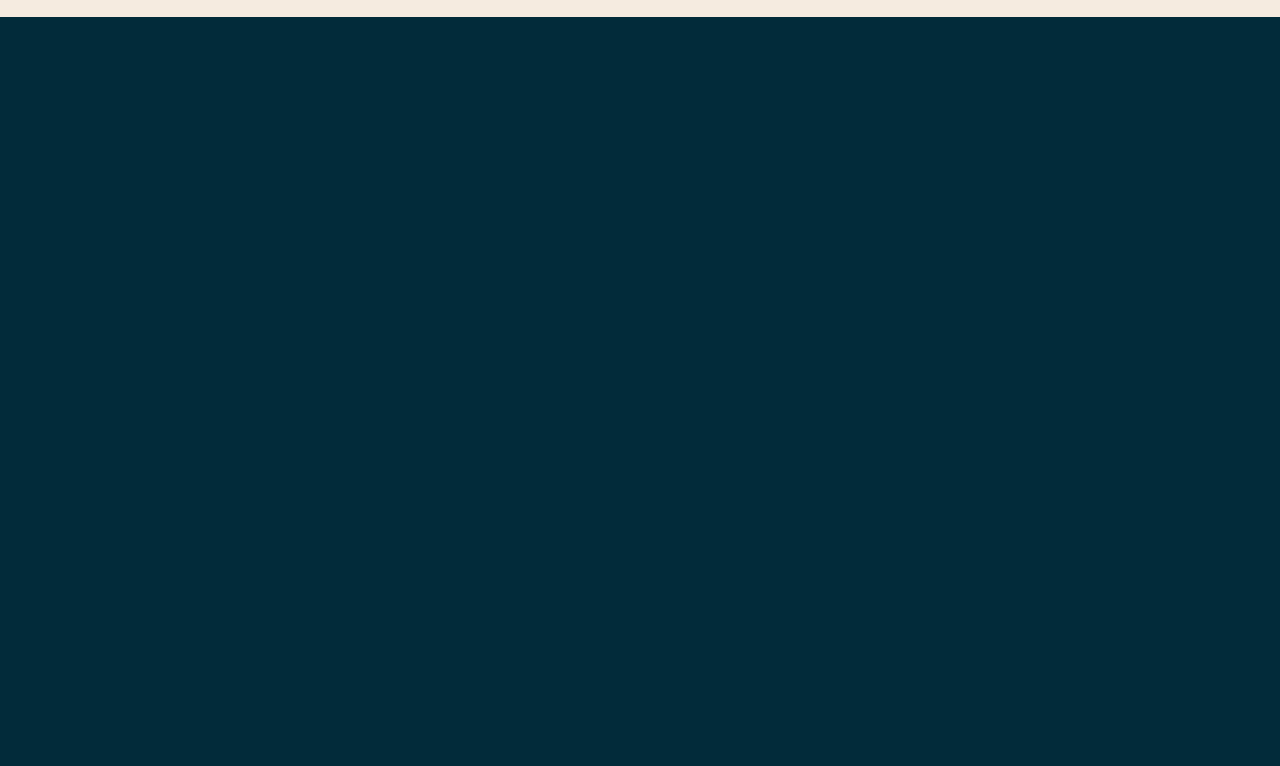
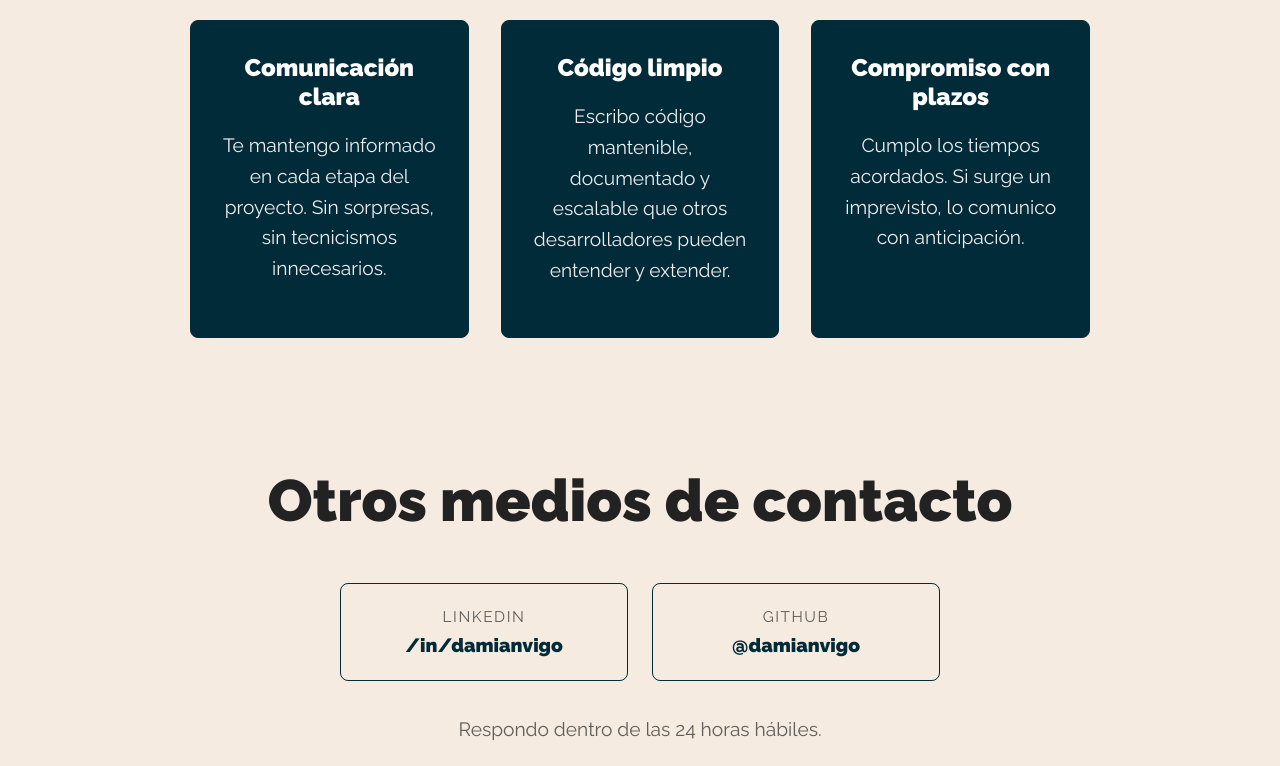
Before and after one commit to damianvigo/damianvigo-website-next, a Next.js app: page /contacto in a window 1280 px wide. Shown: the part 1034-1800 px from the top of the page. Before the commit the page ends 1051 px from the top, so only its background shows below. Built offline with nearby package versions, Linux system fonts and the light colour scheme.

Commit message:
fix: form submit on first click and update LinkedIn URL

```diff
--- a/components/Form.jsx
+++ b/components/Form.jsx
@@ -31,6 +31,7 @@ const Form = () => {
       transition={{ duration: 0.8 }}
     >
       <form onSubmit={handleSubmit} className={formStyledModule.contactForm}>
+        <input type="hidden" name="_subject" value="Nuevo mensaje desde tu portfolio" />
         <input
           type="text"
           name="name"
@@ -57,18 +58,6 @@ const Form = () => {
           autoComplete="off"
         />
         {errors.email && <MessageErrorForm errorEmail={errors.email} />}
-        <input
-          type="text"
-          name="subject"
-          title="El Asunto es requerido"
-          placeholder="Asunto"
-          required
-          onChange={handleChange}
-          onBlur={handleBlur}
-          value={form.subject}
-          autoComplete="off"
-        />
-        {errors.subject && <MessageErrorForm errorSubject={errors.subject} />}
         <textarea
           name="comments"
           cols="50"
@@ -83,7 +72,7 @@ const Form = () => {
           autoComplete="off"
         ></textarea>
         {errors.comments && <MessageErrorForm errorComment={errors.comments} />}
-        <input type="submit" value="Envíar" />
+        <input type="submit" value="Enviar mensaje" />
         {loading && <SvgLoader contact />}
         {response && (
           <div className={formStyledModule.contactFormError}>
--- a/components/HeroImage.jsx
+++ b/components/HeroImage.jsx
@@ -75,8 +75,9 @@ const HeroImage = ({ contactTitle }) => {
                 transition={{ duration: 0.8 }}
               >
                 <HeroImageTitle $contact="contact">
-                  {contactTitle}
+                  ¿Tenés algo en mente?
                 </HeroImageTitle>
+                <HeroImageSubtitle>Trabajemos juntos</HeroImageSubtitle>
               </motion.div>
               <Form />
             </HeroImageBox>
@@ -137,5 +138,5 @@ const HeroImageSubtitle = styled.h2`
   font-family: var(--fontSans);
   color: var(--white-color);
   font-weight: var(--fontWeightSans-400);
-  font-size: var(--step-2)
+  font-size: var(--step-2);
 `;
--- a/helpers/helpHttp.js
+++ b/helpers/helpHttp.js
@@ -11,9 +11,12 @@ export const helpHttp = () => {
       accept: 'application/json',
     };
 
-    const apiKey = getApiKey();
-    if (apiKey) {
-      defaultHeader['x-api-key'] = apiKey;
+    const isExternal = !endpoint.startsWith('/api/');
+    if (!isExternal) {
+      const apiKey = getApiKey();
+      if (apiKey) {
+        defaultHeader['x-api-key'] = apiKey;
+      }
     }
 
     const controller = new AbortController();
--- a/helpers/initialForm.js
+++ b/helpers/initialForm.js
@@ -1,6 +1,5 @@
 export default {
   name: '',
   email: '',
-  subject: '',
   comments: '',
 };
--- a/helpers/validationsForm.js
+++ b/helpers/validationsForm.js
@@ -16,10 +16,6 @@ export const validationsForm = (form) => {
     errors.email = 'El email es incorrecto';
   }
 
-  if (!form.subject.trim()) {
-    errors.subject = 'El asunto a tratar es requerido';
-  }
-
   if (!form.comments.trim()) {
     errors.comments = 'El comentario es requerido';
   } else if (!regexComments.test(form.comments.trim())) {
--- a/hooks/useForm.js
+++ b/hooks/useForm.js
@@ -29,9 +29,10 @@ export const useForm = (initialForm, validateForm) => {
 
   const handleSubmit = (e) => {
     e.preventDefault();
-    setErrors(validateForm(form));
+    const validationErrors = validateForm(form);
+    setErrors(validationErrors);
 
-    if (Object.keys(errors).length === 0) {
+    if (Object.keys(validationErrors).length === 0) {
       setLoading(true);
       helpHttp()
         .post('https://formsubmit.co/ajax/damiandanielvigo@gmail.com', {
@@ -44,10 +45,11 @@ export const useForm = (initialForm, validateForm) => {
           setLoading(false);
           setResponse(true);
           setForm(initialForm);
-          setTimeout(() => setResponse(false), 3000);
+          setTimeout(() => setResponse(false), 5000);
+        })
+        .catch(() => {
+          setLoading(false);
         });
-    } else {
-      return;
     }
   };
 
--- a/pages/contacto/index.js
+++ b/pages/contacto/index.js
@@ -1,14 +1,241 @@
+import { useContext } from 'react';
+import styled from 'styled-components';
+import { motion } from 'framer-motion';
+import ThemeContext from '../../context/ThemeContext';
 import Layout from '../../components/layouts/Layout';
 
+const pillars = [
+  {
+    title: 'Comunicación clara',
+    description: 'Te mantengo informado en cada etapa del proyecto. Sin sorpresas, sin tecnicismos innecesarios.',
+  },
+  {
+    title: 'Código limpio',
+    description: 'Escribo código mantenible, documentado y escalable que otros desarrolladores pueden entender y extender.',
+  },
+  {
+    title: 'Compromiso con plazos',
+  description: 'Cumplo los tiempos acordados. Si surge un imprevisto, lo comunico con anticipación.',
+  },
+];
+
+const containerVariants = {
+  hidden: { opacity: 0 },
+  visible: {
+    opacity: 1,
+    transition: { staggerChildren: 0.15 },
+  },
+};
+
+const itemVariants = {
+  hidden: { opacity: 0, y: 20 },
+  visible: { opacity: 1, y: 0, transition: { type: 'spring', stiffness: 100 } },
+};
+
 const Contacto = () => {
+  const { theme } = useContext(ThemeContext);
+
   return (
     <Layout
       title="Contacto"
-      description="Aqui puedes contarme lo que necesites y a la brevedad me contactaré contigo"
-      ogDescription="Aqui puedes contarme lo que necesites y a la brevedad me contactaré contigo"
+      description="¿Tenés un proyecto en mente? Trabajemos juntos. Contactame para hablar sobre tu idea."
+      ogDescription="¿Tenés un proyecto en mente? Trabajemos juntos. Contactame para hablar sobre tu idea."
       ogImage="https://i.imgur.com/aXb9Pux.jpg"
-    ></Layout>
+    >
+      <SectionStyled theme={theme}>
+        <ContainerStyled>
+          <motion.div
+            initial={{ opacity: 0, y: 20 }}
+            whileInView={{ opacity: 1, y: 0 }}
+            viewport={{ once: true }}
+            transition={{ duration: 0.6 }}
+          >
+            <SectionTitle theme={theme}>¿Por qué trabajamos juntos?</SectionTitle>
+          </motion.div>
+
+          <PillarsGrid
+            variants={containerVariants}
+            initial="hidden"
+            whileInView="visible"
+            viewport={{ once: true }}
+          >
+            {pillars.map((pillar) => (
+              <PillarCard key={pillar.title} variants={itemVariants} theme={theme}>
+                <PillarTitle>{pillar.title}</PillarTitle>
+                <PillarDescription>{pillar.description}</PillarDescription>
+              </PillarCard>
+            ))}
+          </PillarsGrid>
+        </ContainerStyled>
+      </SectionStyled>
+
+      <SectionStyled $alt theme={theme}>
+        <ContainerStyled>
+          <motion.div
+            initial={{ opacity: 0, y: 20 }}
+            whileInView={{ opacity: 1, y: 0 }}
+            viewport={{ once: true }}
+            transition={{ duration: 0.6 }}
+          >
+            <SectionTitle theme={theme}>Otros medios de contacto</SectionTitle>
+          </motion.div>
+
+          <ContactGrid
+            variants={containerVariants}
+            initial="hidden"
+            whileInView="visible"
+            viewport={{ once: true }}
+          >
+            <ContactCard variants={itemVariants} theme={theme}>
+              <ContactLabel theme={theme}>LinkedIn</ContactLabel>
+              <ContactLink
+                href="https://www.linkedin.com/in/damian-vigo/"
+                target="_blank"
+                rel="noopener noreferrer"
+                theme={theme}
+              >
+                /in/damianvigo
+              </ContactLink>
+            </ContactCard>
+
+            <ContactCard variants={itemVariants} theme={theme}>
+              <ContactLabel theme={theme}>GitHub</ContactLabel>
+              <ContactLink
+                href="https://github.com/damianvigo"
+                target="_blank"
+                rel="noopener noreferrer"
+                theme={theme}
+              >
+                @damianvigo
+              </ContactLink>
+            </ContactCard>
+          </ContactGrid>
+
+          <ResponseTime theme={theme}>
+            Respondo dentro de las 24 horas hábiles.
+          </ResponseTime>
+        </ContainerStyled>
+      </SectionStyled>
+    </Layout>
   );
 };
 
 export default Contacto;
+
+const SectionStyled = styled.section`
+  padding: 4rem 1rem;
+  background-color: ${({ $alt, theme }) => {
+    if ($alt) return theme === 'dark' ? 'var(--dark-color)' : 'var(--second-color)';
+    return 'transparent';
+  }};
+`;
+
+const ContainerStyled = styled.div`
+  max-width: 900px;
+  margin: 0 auto;
+`;
+
+const SectionTitle = styled.h2`
+  text-align: center;
+  margin-bottom: 3rem;
+  color: ${({ theme }) => (theme === 'dark' ? 'var(--light-color)' : 'var(--text-color)')};
+`;
+
+const PillarsGrid = styled(motion.div)`
+  display: grid;
+  grid-template-columns: 1fr;
+  gap: 2rem;
+
+  @media screen and (min-width: 48em) {
+    grid-template-columns: repeat(3, 1fr);
+  }
+`;
+
+const PillarCard = styled(motion.div)`
+  text-align: center;
+  padding: 2rem 1.5rem;
+  border-radius: 0.5rem;
+  background-color: ${({ theme }) =>
+    theme === 'dark' ? 'var(--dark-color)' : 'var(--first-color)'};
+  color: ${({ theme }) =>
+    theme === 'dark' ? 'var(--light-color)' : 'var(--light-color)'};
+  border: thin solid ${({ theme }) =>
+    theme === 'dark' ? 'var(--light-color)' : 'var(--first-color)'};
+`;
+
+const PillarTitle = styled.h3`
+  font-size: var(--step-0);
+  margin-bottom: 1rem;
+  color: ${({ theme }) =>
+    theme === 'dark' ? 'var(--white-color)' : 'var(--white-color)'};
+`;
+
+const PillarDescription = styled.p`
+  font-size: var(--step--1);
+  line-height: 1.6;
+  color: ${({ theme }) =>
+    theme === 'dark' ? 'var(--light-color)' : 'var(--light-color)'};
+`;
+
+const ContactGrid = styled(motion.div)`
+  display: grid;
+  grid-template-columns: 1fr;
+  gap: 1.5rem;
+  margin-bottom: 2rem;
+  max-width: 600px;
+  margin-left: auto;
+  margin-right: auto;
+
+  @media screen and (min-width: 48em) {
+    grid-template-columns: repeat(2, 1fr);
+  }
+`;
+
+const ContactCard = styled(motion.div)`
+  text-align: center;
+  padding: 1.5rem;
+  border: thin solid ${({ theme }) =>
+    theme === 'dark' ? 'var(--light-color)' : 'var(--first-color)'};
+  border-radius: 0.5rem;
+  color: ${({ theme }) =>
+    theme === 'dark' ? 'var(--light-color)' : 'var(--text-color)'};
+  transition: all 0.3s ease;
+
+  &:hover {
+    background-color: ${({ theme }) =>
+      theme === 'dark' ? 'var(--first-color)' : 'var(--first-color)'};
+    color: var(--light-color);
+  }
+`;
+
+const ContactLabel = styled.span`
+  display: block;
+  font-size: var(--step--2);
+  text-transform: uppercase;
+  letter-spacing: 0.1em;
+  margin-bottom: 0.5rem;
+  opacity: 0.7;
+  color: ${({ theme }) =>
+    theme === 'dark' ? 'var(--light-color)' : 'var(--text-color)'};
+`;
+
+const ContactLink = styled.a`
+  font-size: var(--step--1);
+  font-weight: var(--fontWeightSans-900);
+  color: ${({ theme }) =>
+    theme === 'dark' ? 'var(--white-color)' : 'var(--first-color)'};
+  text-decoration: none;
+
+  &:hover {
+    text-decoration: underline;
+  }
+`;
+
+const ResponseTime = styled.p`
+  text-align: center;
+  font-size: var(--step--1);
+  color: ${({ theme }) =>
+    theme === 'dark' ? 'var(--light-color)' : 'var(--text-color)'};
+  opacity: 0.7;
+  margin-top: 1rem;
+`;
```
